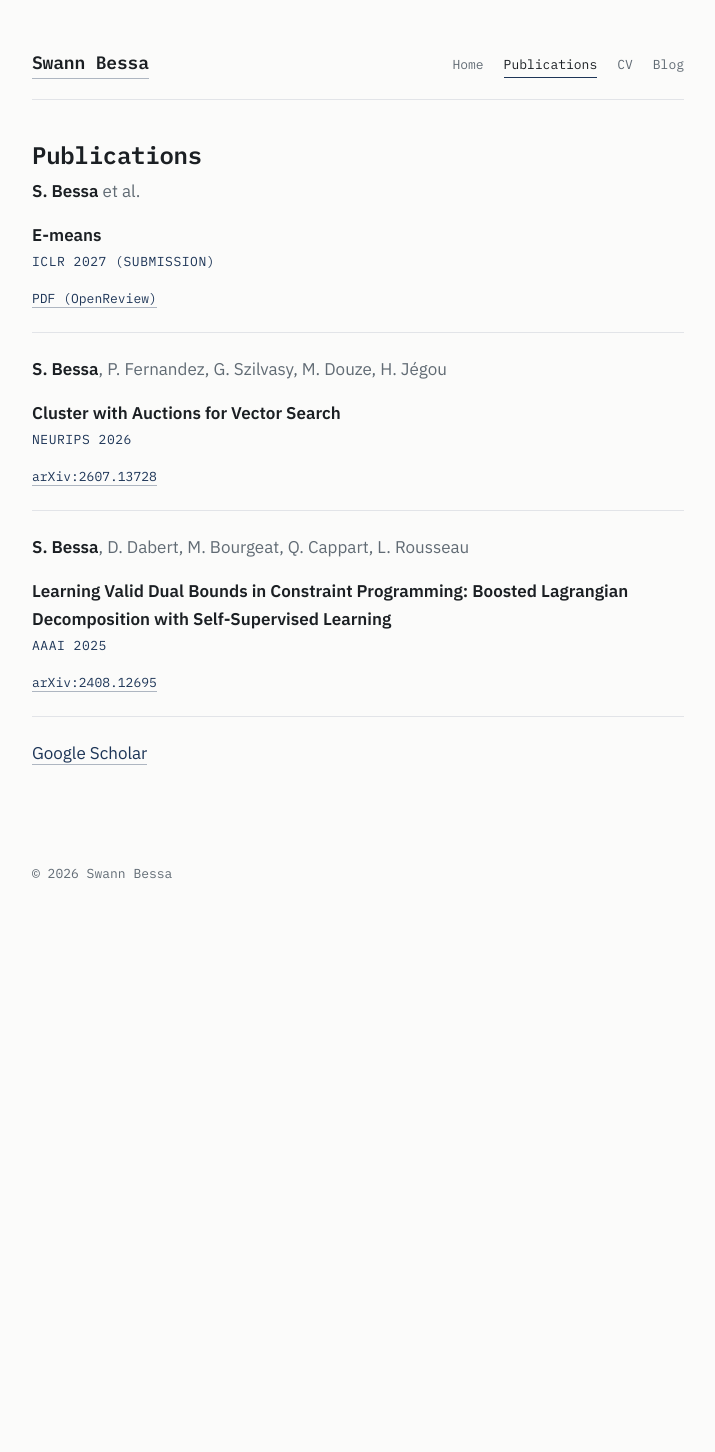
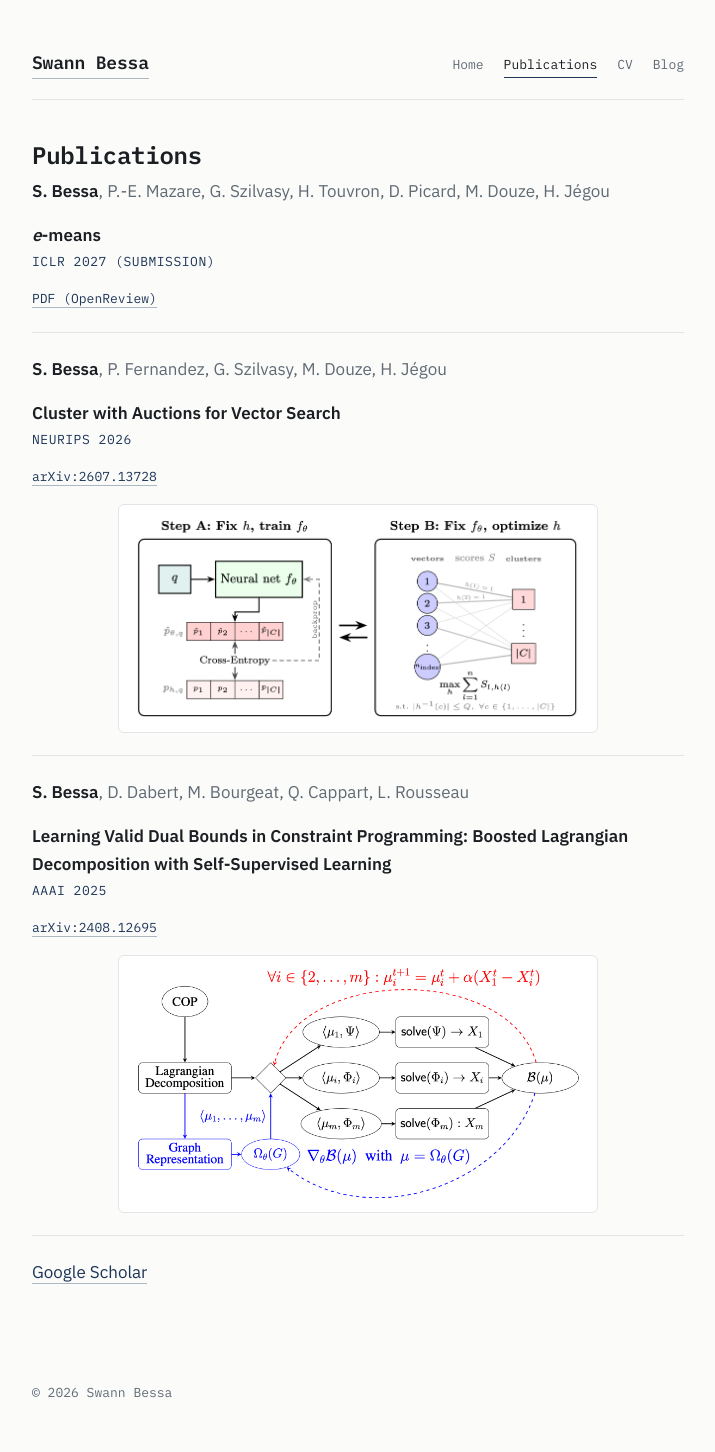
Before and after one commit to swannbessa/swannbessa.github.io, a Jekyll site: the page built from publications.md, in a window 1280 px wide. Shown: the whole page, without its empty margins (282-997 px from the left). Built offline with Jekyll 4.4.1, drawn with Linux system fonts in a browser that asks for light colours; before the commit the page ends 932 px from its top, so only the background shows below that.

Commit message:
Add paper figures, e-means entry with authors, link research reports to GitHub, trim CV education, add FAIR internship news item

```diff
--- a/assets/style.css
+++ b/assets/style.css
@@ -177,6 +177,18 @@ li { margin-bottom: 6px; }
 }
 .pub:last-child { border-bottom: none; }
 
+.pub-figure {
+  display: block;
+  max-width: 100%;
+  width: 480px;
+  height: auto;
+  margin: 16px auto 4px;
+  border: 1px solid var(--rule);
+  border-radius: 6px;
+  background: #fff;
+  padding: 10px;
+}
+
 .pub-authors { color: var(--muted); font-size: var(--fs-base); }
 .pub-authors .me { color: var(--text); font-weight: 600; }
 
--- a/publications.md
+++ b/publications.md
@@ -7,8 +7,8 @@ permalink: /publications/
 # Publications
 
 <div class="pub">
-  <p class="pub-authors"><span class="me">S. Bessa</span> et al.</p>
-  <p class="entry-title">E-means</p>
+  <p class="pub-authors"><span class="me">S. Bessa</span>, P.-E. Mazare, G. Szilvasy, H. Touvron, D. Picard, M. Douze, H. Jégou</p>
+  <p class="entry-title"><i>e</i>-means</p>
   <p class="entry-venue">ICLR 2027 (submission)</p>
   <p class="entry-meta"><a href="https://openreview.net/pdf?id=pt14gnV3dl">PDF (OpenReview)</a></p>
 </div>
@@ -18,6 +18,7 @@ permalink: /publications/
   <p class="entry-title">Cluster with Auctions for Vector Search</p>
   <p class="entry-venue">NeurIPS 2026</p>
   <p class="entry-meta"><a href="https://arxiv.org/abs/2607.13728">arXiv:2607.13728</a></p>
+  <img class="pub-figure" src="{{ '/assets/cwa-figure.png' | relative_url }}" alt="CwA alternates training the neural probing function and solving the auction assignment">
 </div>
 
 <div class="pub">
@@ -25,6 +26,7 @@ permalink: /publications/
   <p class="entry-title">Learning Valid Dual Bounds in Constraint Programming: Boosted Lagrangian Decomposition with Self-Supervised Learning</p>
   <p class="entry-venue">AAAI 2025</p>
   <p class="entry-meta"><a href="https://arxiv.org/abs/2408.12695">arXiv:2408.12695</a></p>
+  <img class="pub-figure" src="{{ '/assets/lagrangian-figure.png' | relative_url }}" alt="Learning Lagrangian multipliers from a graph representation of the constraint program via self-supervised learning">
 </div>
 
 <p><a href="{{ site.author.scholar }}">Google Scholar</a></p>
```
Also changed, not shown: cv.md (+4 -9 lines), index.md (+2 -1 lines), assets/cwa-figure.png (added), assets/lagrangian-figure.png (added).
